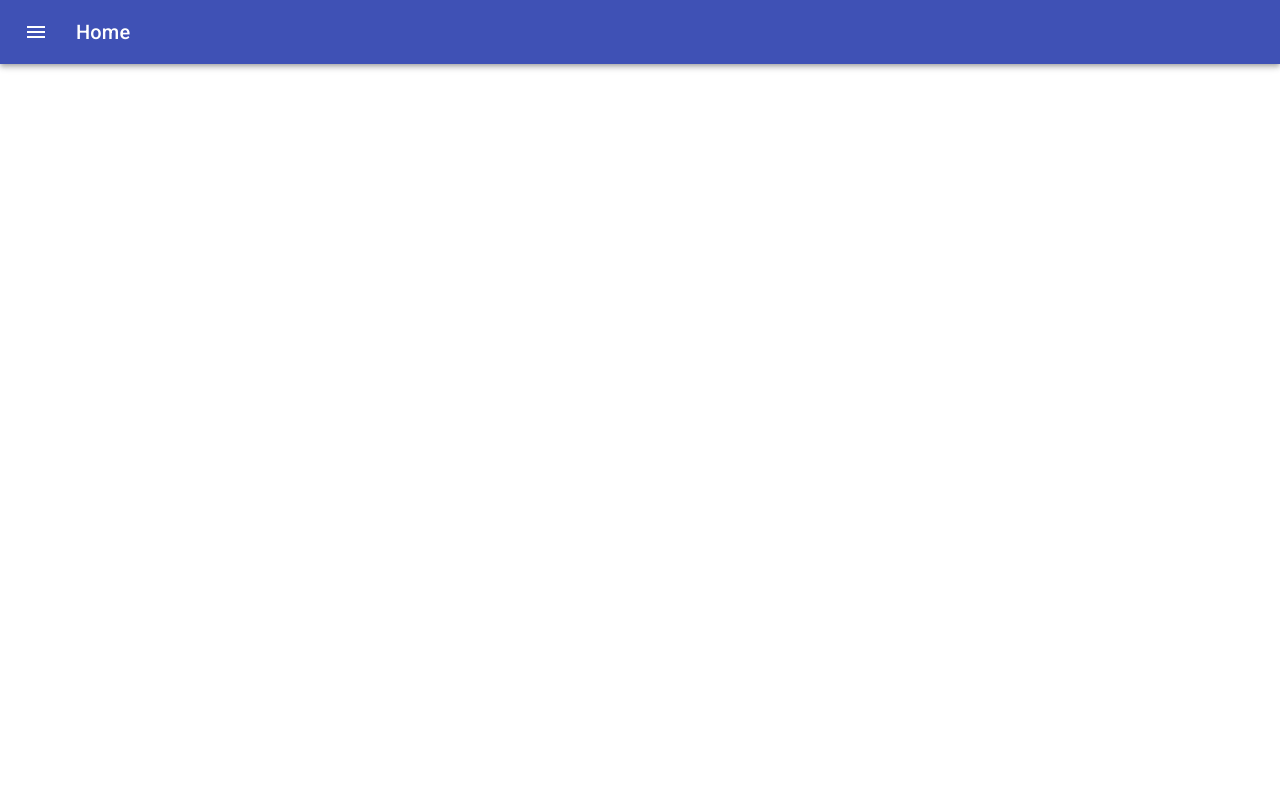
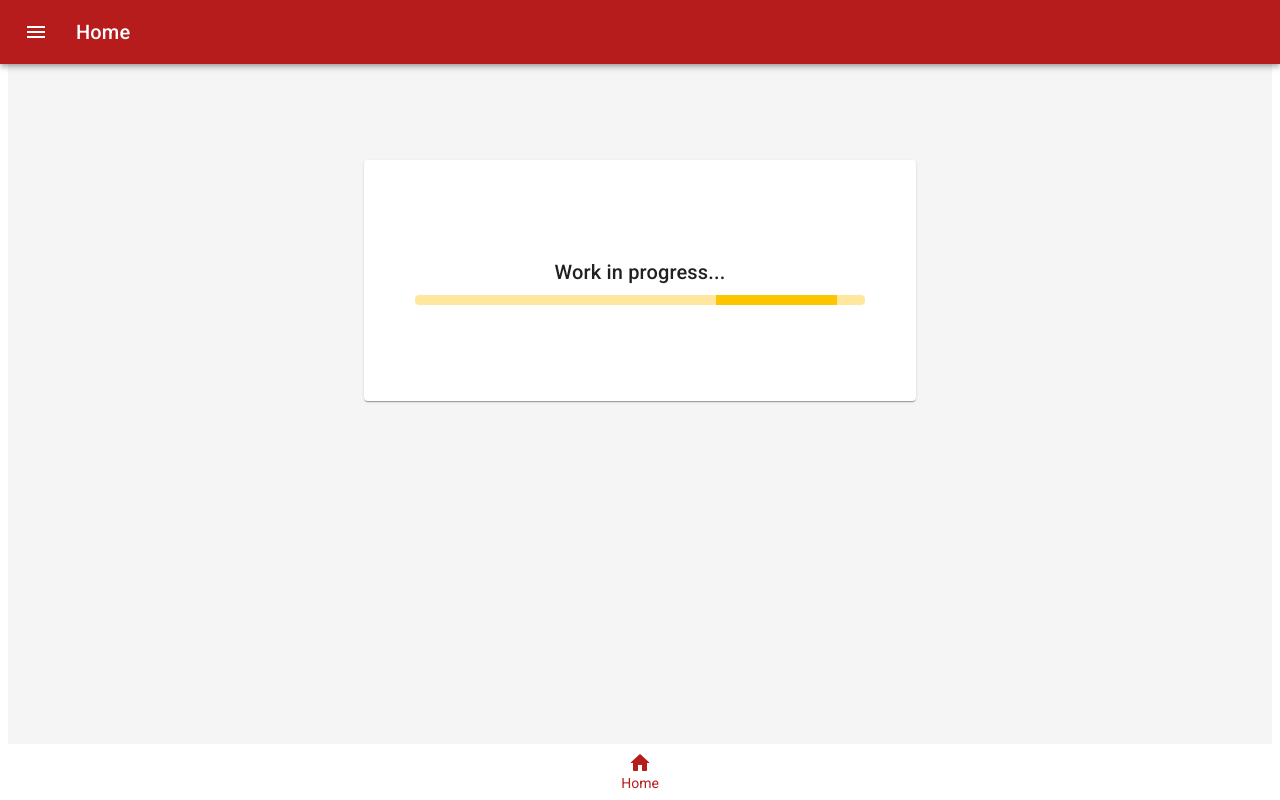
Before and after one commit to Chagall/personal-webiste, a React (Create React App) app: page / in a window 1280 px wide. Built offline with nearby package versions, Linux system fonts and the light colour scheme.

Commit message:
The page now looks like an android app and has a loading saying that it is still under construction.

```diff
--- a/src/App.js
+++ b/src/App.js
@@ -1,12 +1,39 @@
 import React from "react";
+import { createMuiTheme, ThemeProvider } from "@material-ui/core/styles";
+import red from "@material-ui/core/colors/red";
 import ButtonAppBar from "./components/ButtonsAppBar";
+import SimpleBottomNavigation from "./components/SimpleBottomNavigation";
+import LabeledLinearProgress from "./components/LabeledLinearProgress";
+import Container from "@material-ui/core/Container";
+
+const customTheme = createMuiTheme({
+  palette: {
+    primary: {
+      main: red[900],
+    },
+    secondary: {
+      main: "#ffc400",
+    },
+  },
+});
 
 function App() {
   return (
-    <div className="App">
-      <ButtonAppBar/>
+    <div className="App" style={appStyle}>
+      <ThemeProvider theme={customTheme}>
+        <ButtonAppBar />
+        <Container maxWidth="sm">
+          <LabeledLinearProgress />
+          <SimpleBottomNavigation />
+        </Container>
+      </ThemeProvider>
     </div>
   );
 }
 
+const appStyle = {
+  height: "95vh",
+  backgroundColor: "#f5f5f5"
+};
+
 export default App;
--- /dev/null
+++ b/src/components/LabeledLinearProgress.js
@@ -0,0 +1,39 @@
+import React from "react";
+import { makeStyles } from "@material-ui/core/styles";
+import LinearProgress from "@material-ui/core/LinearProgress";
+import Typography from "@material-ui/core/Typography";
+import Card from "@material-ui/core/Card";
+import Strings from "./utils/Strings";
+
+const useStyles = makeStyles((theme) => ({
+  root: {
+    marginTop: theme.spacing(12),
+  },
+  card: {
+    paddingTop: "12vh",
+    paddingBottom: "12vh",
+    paddingLeft: "4vw",
+    paddingRight: "4vw",
+  },
+  bar: {
+    height: 10,
+    borderRadius: 4,
+  }
+}));
+
+function LabeledLinearProgress() {
+  const styles = useStyles();
+
+  return (
+    <div className={styles.root}>
+      <Card className={styles.card}>
+        <Typography variant="h6" color="textPrimary" align="center" gutterBottom>
+          {Strings.STILL_WORKING}
+        </Typography>
+        <LinearProgress className={styles.bar} color="secondary" />
+      </Card>
+    </div>
+  );
+}
+
+export default LabeledLinearProgress;
--- a/src/components/SimpleBottomNavigation.js
+++ b/src/components/SimpleBottomNavigation.js
@@ -2,20 +2,21 @@ import React from "react";
 import { makeStyles } from "@material-ui/core/styles";
 import BottomNavigation from "@material-ui/core/BottomNavigation";
 import BottomNavigationAction from "@material-ui/core/BottomNavigationAction";
-import HomeIcon from "@material-ui/icons/Home";
-//import RestoreIcon from "@material-ui/icons/Restore";
-import FavoriteIcon from "@material-ui/icons/Favorite";
-import LocationOnIcon from "@material-ui/icons/LocationOn";
+import HomeRoundedIcon from "@material-ui/icons/HomeRounded";
 
 const useStyles = makeStyles({
   root: {
-
-    width: "100%",
+    position: "absolute",
+    top: "auto",
+    bottom: 0,
+    left: 0,
+    right: 0,
+    magin: "auto",
   },
 });
 
 export default function SimpleBottomNavigation() {
-  const classes = useStyles();
+  const styles = useStyles();
   const [value, setValue] = React.useState(0);
 
   return (
@@ -25,11 +26,10 @@ export default function SimpleBottomNavigation() {
         setValue(newValue);
       }}
       showLabels
-      className={classes.root}
+      color="secondary"
+      className={styles.root}
     >
-      <BottomNavigationAction label="Home" icon={<HomeIcon />} />
-      <BottomNavigationAction label="Projects" icon={<FavoriteIcon />} />
-      <BottomNavigationAction label="Blog" icon={<LocationOnIcon />} />
+      <BottomNavigationAction label="Home" icon={<HomeRoundedIcon />} />
     </BottomNavigation>
   );
 }
```
